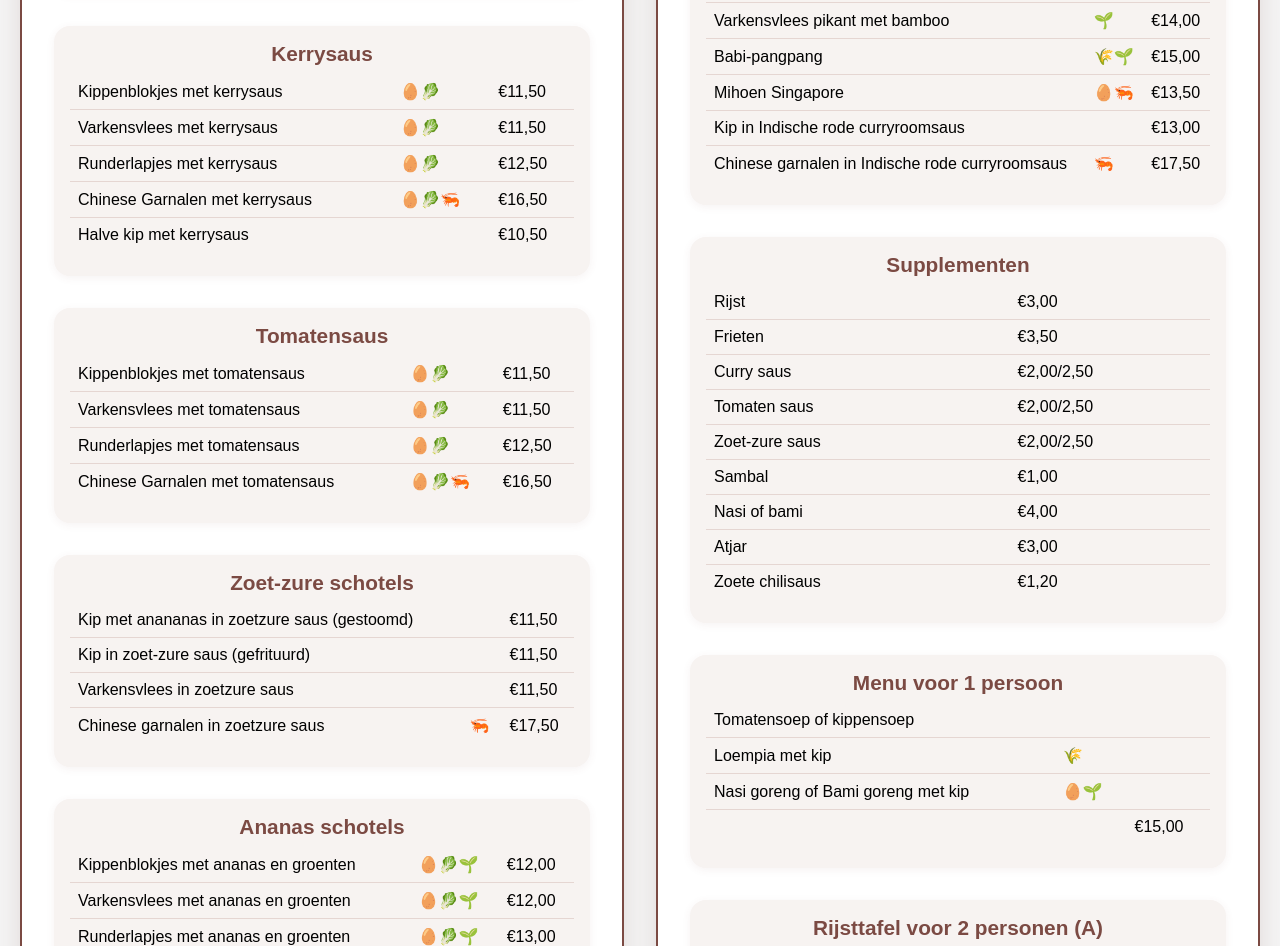
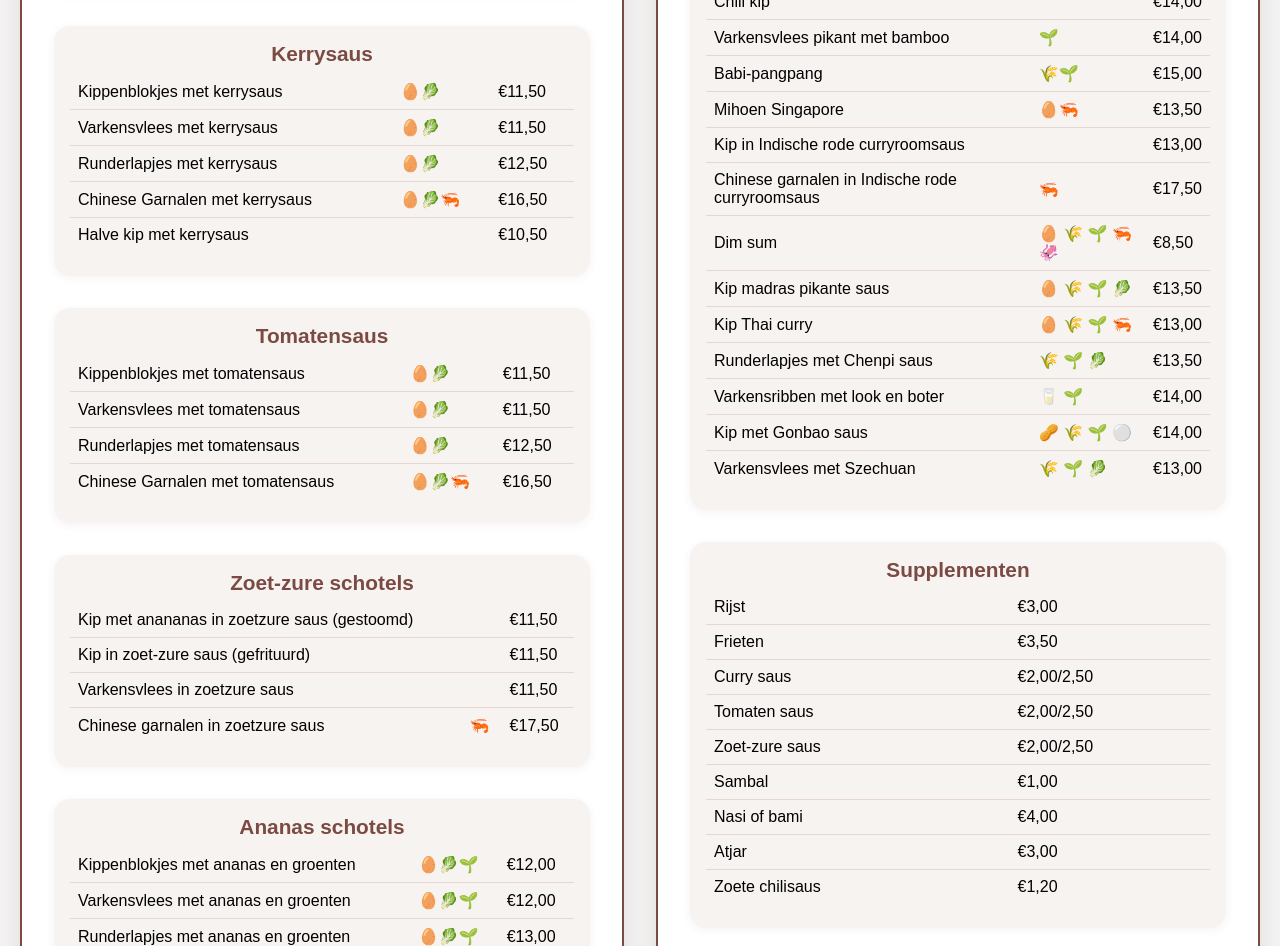
Before and after one commit to Stefan-Huran/China-keuken-Hong-Kong, a plain HTML site: page src/html/menu.html in a window 1280 px wide. Shown: the part 1196-2142 px from the top of the page. Drawn offline with Linux system fonts and the light colour scheme.

Commit message:
Update menu.html

```diff
--- a/src/html/menu.html
+++ b/src/html/menu.html
@@ -307,6 +307,13 @@
                             <tr><td>Mihoen Singapore</td><td>🥚🦐</td><td>€13,50</td></tr>
                             <tr><td>Kip in Indische rode curryroomsaus</td><td></td><td>€13,00</td></tr>
                             <tr><td>Chinese garnalen in Indische rode curryroomsaus</td><td>🦐</td><td>€17,50</td></tr>
+                            <tr><td>Dim sum</td><td>🥚 🌾 🌱 🦐 🦑</td><td>€8,50</td></tr>
+                            <tr><td>Kip madras pikante saus</td><td>🥚 🌾 🌱 🥬</td><td>€13,50</td></tr>
+                            <tr><td>Kip Thai curry</td><td>🥚 🌾 🌱 🦐</td><td>€13,00</td></tr>
+                            <tr><td>Runderlapjes met Chenpi saus</td><td>🌾 🌱 🥬</td><td>€13,50</td></tr>
+                            <tr><td>Varkensribben met look en boter</td><td>🥛 🌱</td><td>€14,00</td></tr>
+                            <tr><td>Kip met Gonbao saus</td><td>🥜 🌾 🌱 ⚪</td><td>€14,00</td></tr>
+                            <tr><td>Varkensvlees met Szechuan</td><td>🌾 🌱 🥬</td><td>€13,00</td></tr>
                         </tbody>
                     </table>
                 </div>
```
